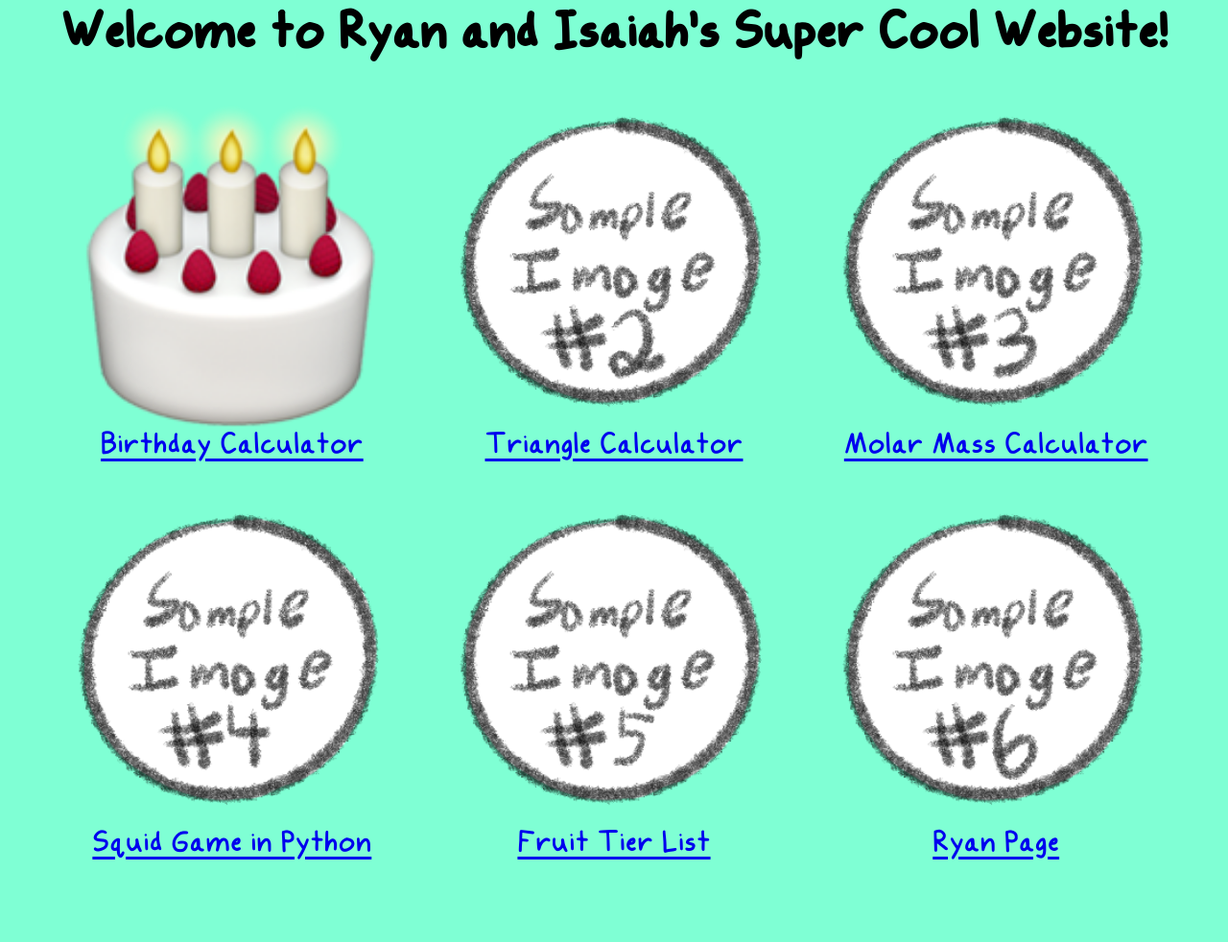
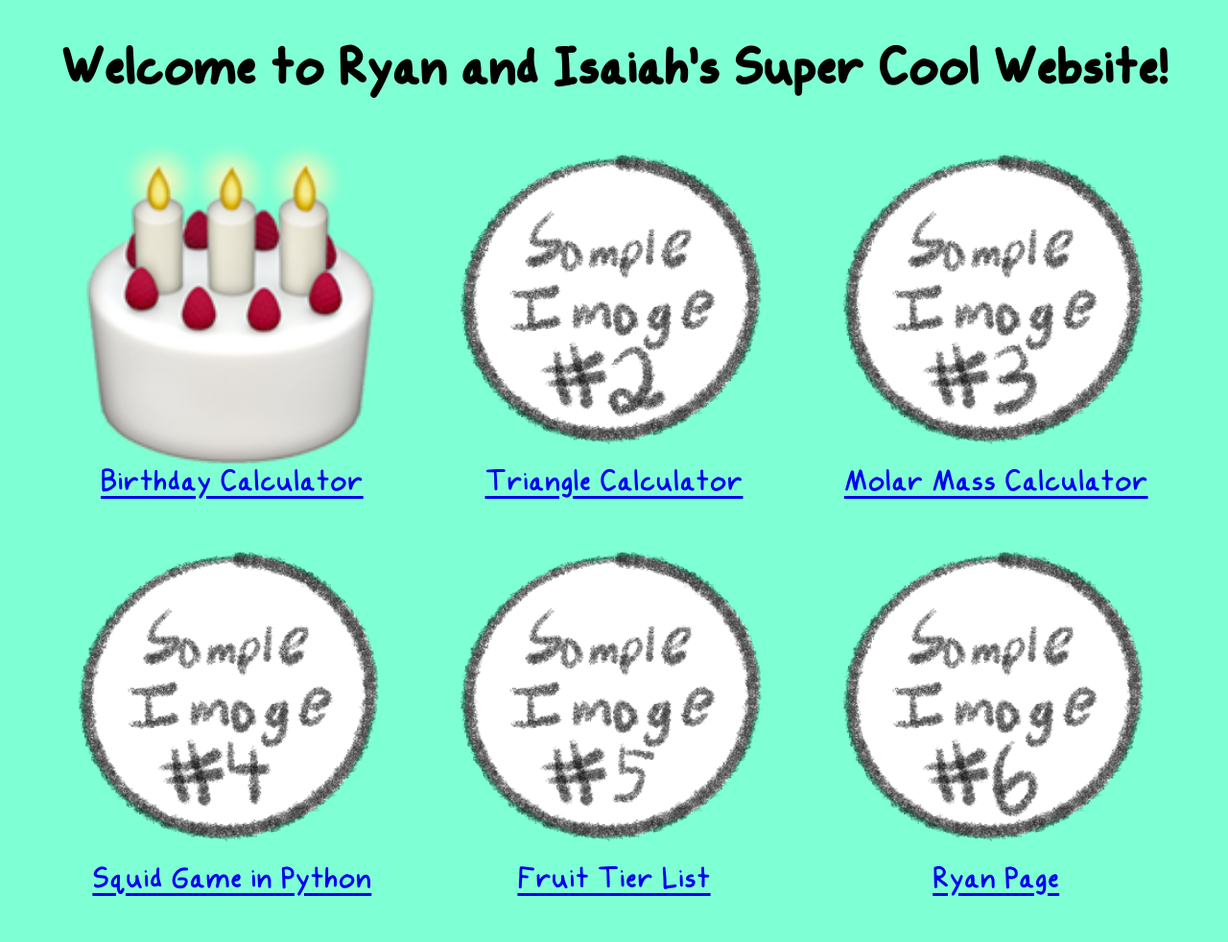
Before and after one commit to isaiahzimmerman/risaiah, a PHP site: page / in a window 1280 px wide. Shown: the whole page at 96% size. Before the commit the page ends 896 px from the top, so only its background shows below. Run offline with PHP 8.4, Linux system fonts and the light colour scheme.

Commit message:
Update interface.css

```diff
--- a/interface.css
+++ b/interface.css
@@ -1,5 +1,6 @@
 body {
     background-color: aquamarine;
+    padding-top: 3%;
 }
 
 @font-face {
```
